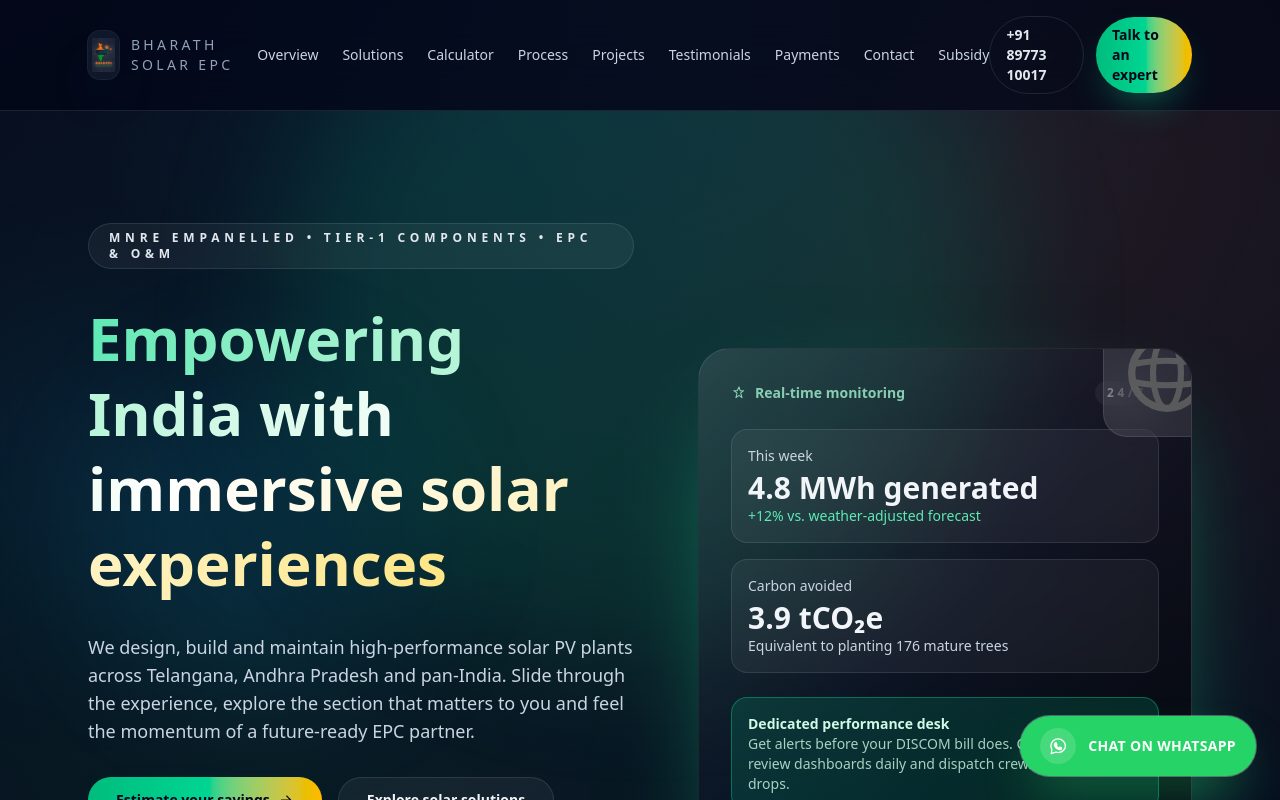
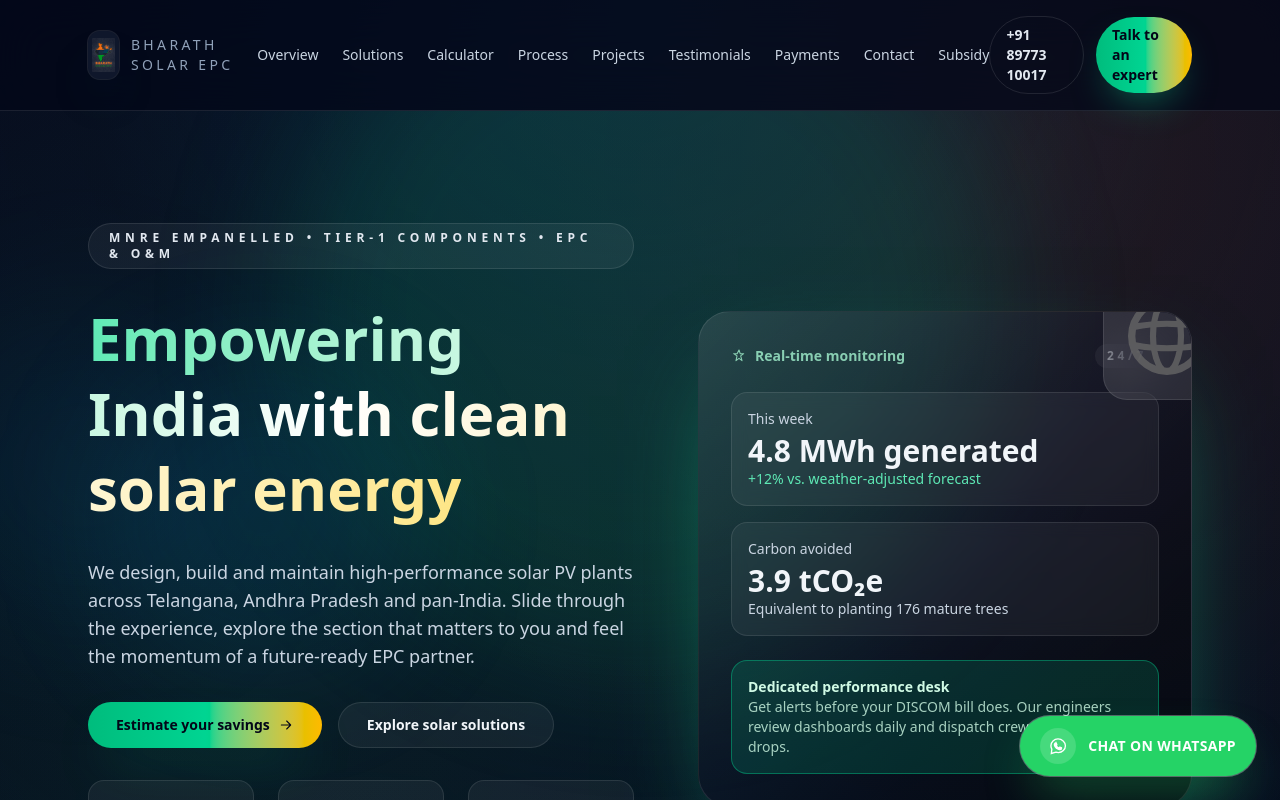
Before and after one commit to dbr09/bharathsolarepc, a Next.js app: page / in a window 1280 px wide. Shown: the top 800 px of the page. Built offline with nearby package versions, Linux system fonts and the light colour scheme.

Commit message:
Update hero headline copy

```diff
--- a/app/page.js
+++ b/app/page.js
@@ -170,7 +170,7 @@
           </div>
           <h1 className="max-w-2xl text-4xl font-semibold leading-tight sm:text-5xl lg:text-6xl">
             <span className="bg-gradient-to-r from-emerald-300 via-white to-amber-200 bg-clip-text text-transparent">
-              Empowering India with immersive solar experiences
+              Empowering India with clean solar energy
             </span>
           </h1>
           <p className="max-w-xl text-lg text-slate-300">
```
